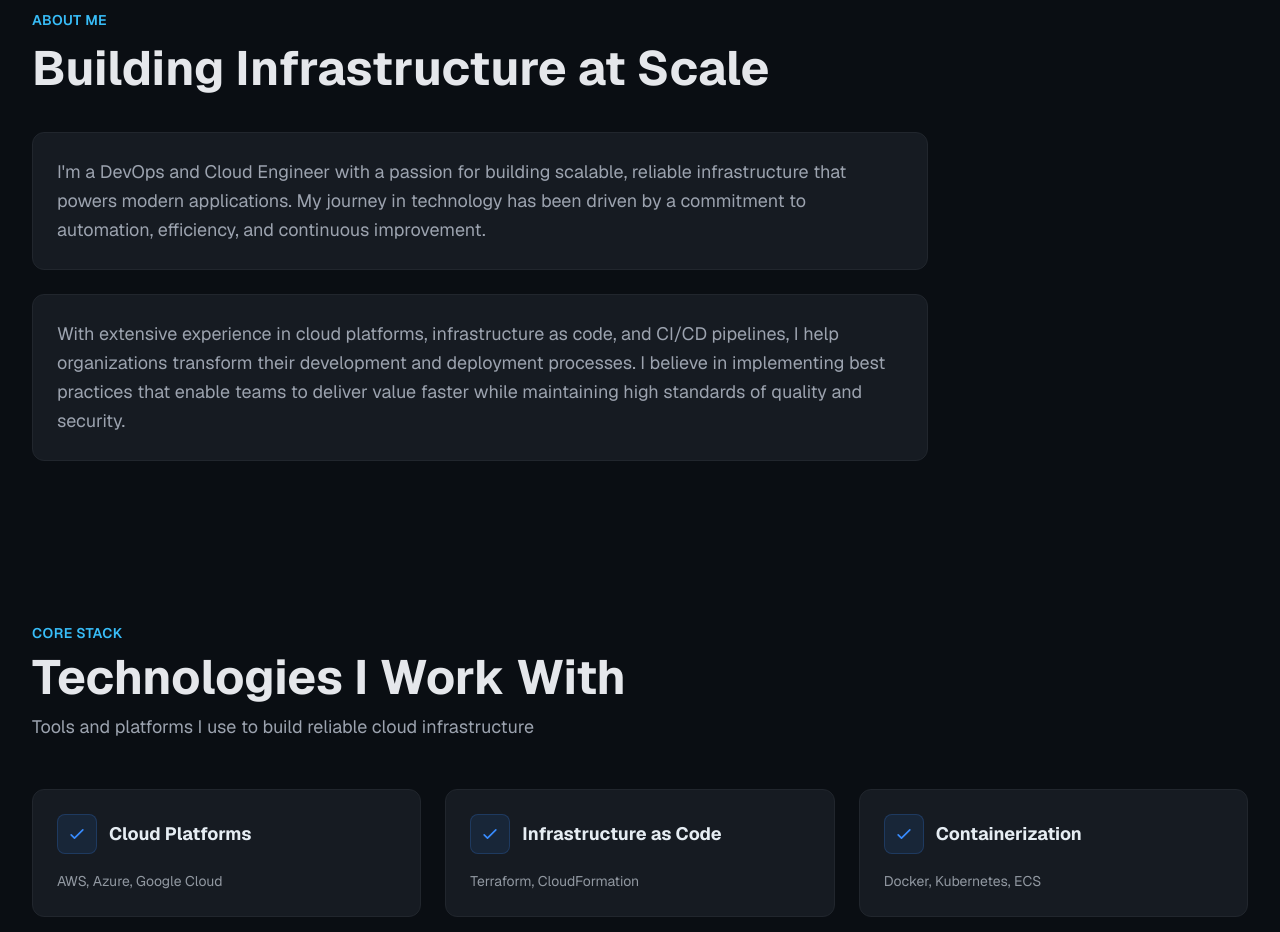
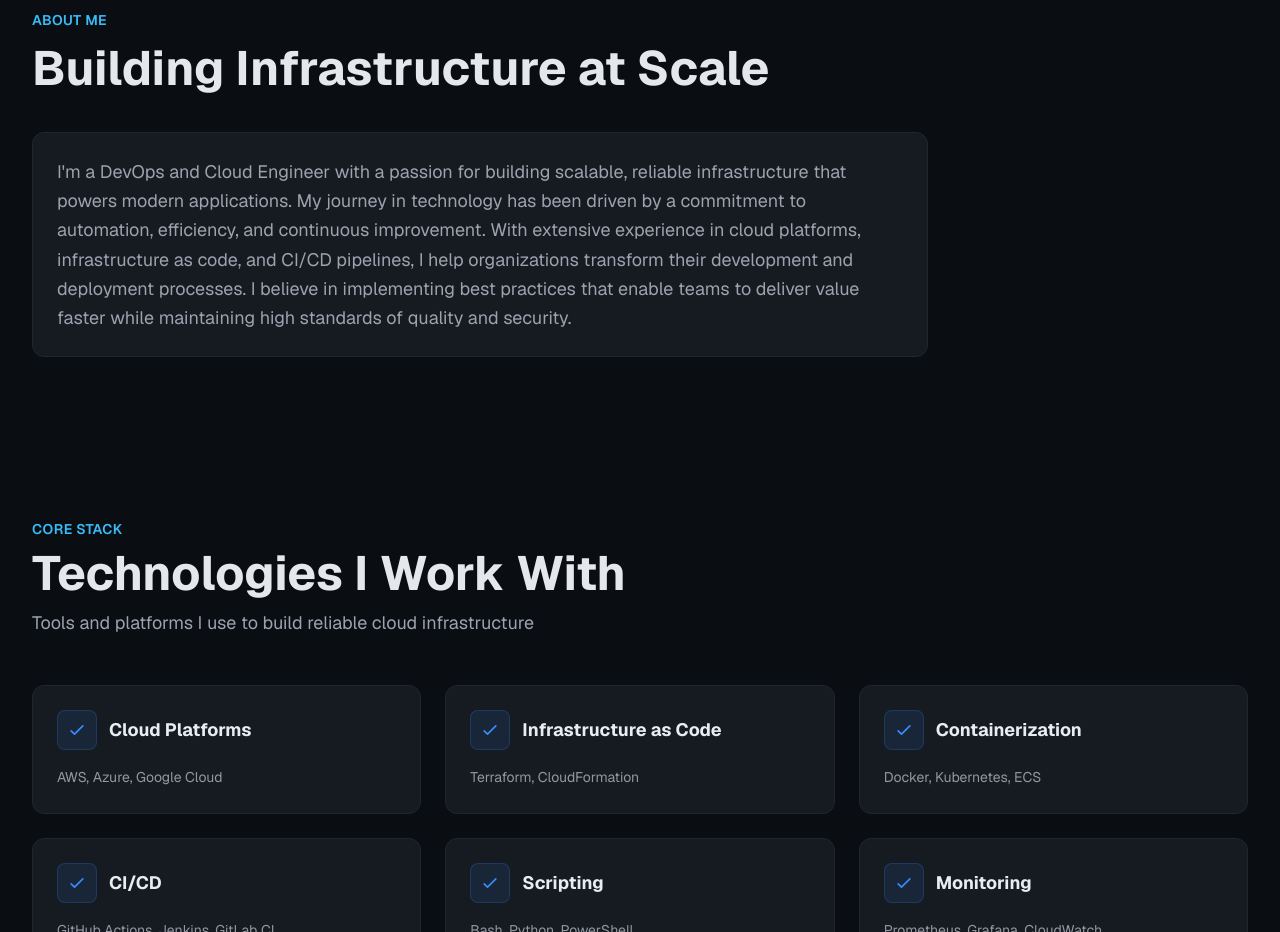
Before and after one commit to digambarrajaram/Digambar-Portfolio, a Next.js app: page / in a window 1280 px wide. Shown: the part 840-1772 px from the top of the page. Built offline with nearby package versions, Linux system fonts and the light colour scheme.

Commit message:
modified:   data/portfolio.ts

```diff
--- a/data/portfolio.ts
+++ b/data/portfolio.ts
@@ -27,8 +27,7 @@ export const socialLinks = {
 
 export const about = {
   intro: [
-    "I'm a DevOps and Cloud Engineer with a passion for building scalable, reliable infrastructure that powers modern applications. My journey in technology has been driven by a commitment to automation, efficiency, and continuous improvement.",
-    "With extensive experience in cloud platforms, infrastructure as code, and CI/CD pipelines, I help organizations transform their development and deployment processes. I believe in implementing best practices that enable teams to deliver value faster while maintaining high standards of quality and security.",
+    "I'm a DevOps and Cloud Engineer with a passion for building scalable, reliable infrastructure that powers modern applications. My journey in technology has been driven by a commitment to automation, efficiency, and continuous improvement. With extensive experience in cloud platforms, infrastructure as code, and CI/CD pipelines, I help organizations transform their development and deployment processes. I believe in implementing best practices that enable teams to deliver value faster while maintaining high standards of quality and security."
   ],
   summary: "DevOps and Cloud Engineer with extensive experience in designing, implementing, and maintaining scalable cloud infrastructure. Proven track record of automating deployment processes, reducing costs, and improving system reliability. Skilled in AWS, Terraform, Docker, Kubernetes, and CI/CD pipelines.",
 };
```
